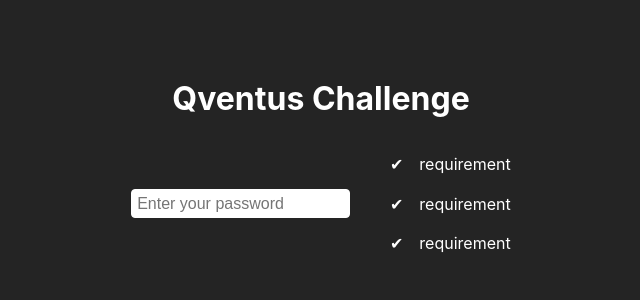
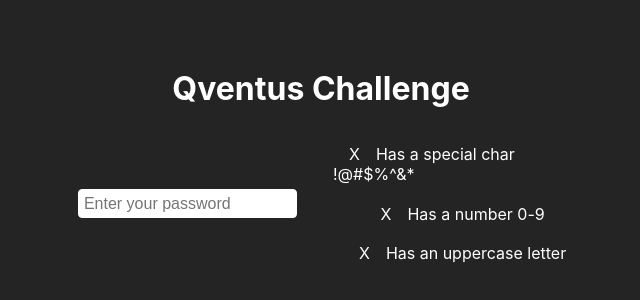
Before and after one commit to Ginijhnc/qventus-password-validator, a React (Vite) app: page / in a window 1280 px wide. Shown: the part 216-516 px from the top of the page, without its empty margins (319-959 px from the left). Built offline with nearby package versions, Linux system fonts and the light colour scheme.

Commit message:
feat: password validation

```diff
--- a/src/components/PasswordInput/PasswordInput.tsx
+++ b/src/components/PasswordInput/PasswordInput.tsx
@@ -1,24 +1,53 @@
 import styles from "./PasswordInput.module.css";
+import React, { useState } from "react";
+import { PasswordRequirements } from "@/requirements/PasswordRequirements";
 
-const Requirement = () => {
+type RequirementProps = {
+  description: string;
+  isValid: boolean;
+};
+
+const Requirement = ({ description, isValid }: RequirementProps) => {
   return (
     <li className={styles.requirement}>
-      <span className={styles.requirementIndicator}>✔</span>
-      <span>requirement</span>
+      <span
+        data-testid={`validation-${description}`}
+        className={styles.requirementIndicator}
+      >
+        {isValid ? "✔" : "X"}
+      </span>
+      <span>{description}</span>
     </li>
   );
 };
 
 export const PasswordInput = () => {
+  const [password, setPassword] = useState<string>("");
+
+  const handleChange = (event: React.ChangeEvent<HTMLInputElement>) => {
+    setPassword(event.target.value);
+  };
+
   return (
     <div className={styles.passwordInputWrapper}>
       <div className={styles.inputContainer}>
-        <input placeholder="Enter your password" className={styles.input} />
+        <input
+          placeholder="Enter your password"
+          data-testid="password-input"
+          className={styles.input}
+          value={password}
+          onChange={handleChange}
+          // type='password'
+        />
       </div>
       <ul className={styles.requirementsContainer}>
-        <Requirement />
-        <Requirement />
-        <Requirement />
+        {PasswordRequirements.map((req) => (
+          <Requirement
+            key={req.id}
+            description={req.description}
+            isValid={req.check(password)}
+          />
+        ))}
       </ul>
     </div>
   );
--- /dev/null
+++ b/src/requirements/PasswordRequirements.ts
@@ -0,0 +1,23 @@
+export type PasswordRequirement = {
+  id: number;
+  description: string;
+  check: (password: string) => boolean;
+};
+
+export const PasswordRequirements: PasswordRequirement[] = [
+  {
+    id: 1,
+    description: "Has a special char !@#$%^&*",
+    check: (password: string) => /[!@#$%^&*]/.test(password),
+  },
+  {
+    id: 2,
+    description: "Has a number 0-9",
+    check: (password: string) => /\d/.test(password),
+  },
+  {
+    id: 3,
+    description: "Has an uppercase letter",
+    check: (password: string) => /[A-Z]/.test(password),
+  },
+];
```
Also changed, not shown: 1 other file (tests, documents, lock files or other folders).
